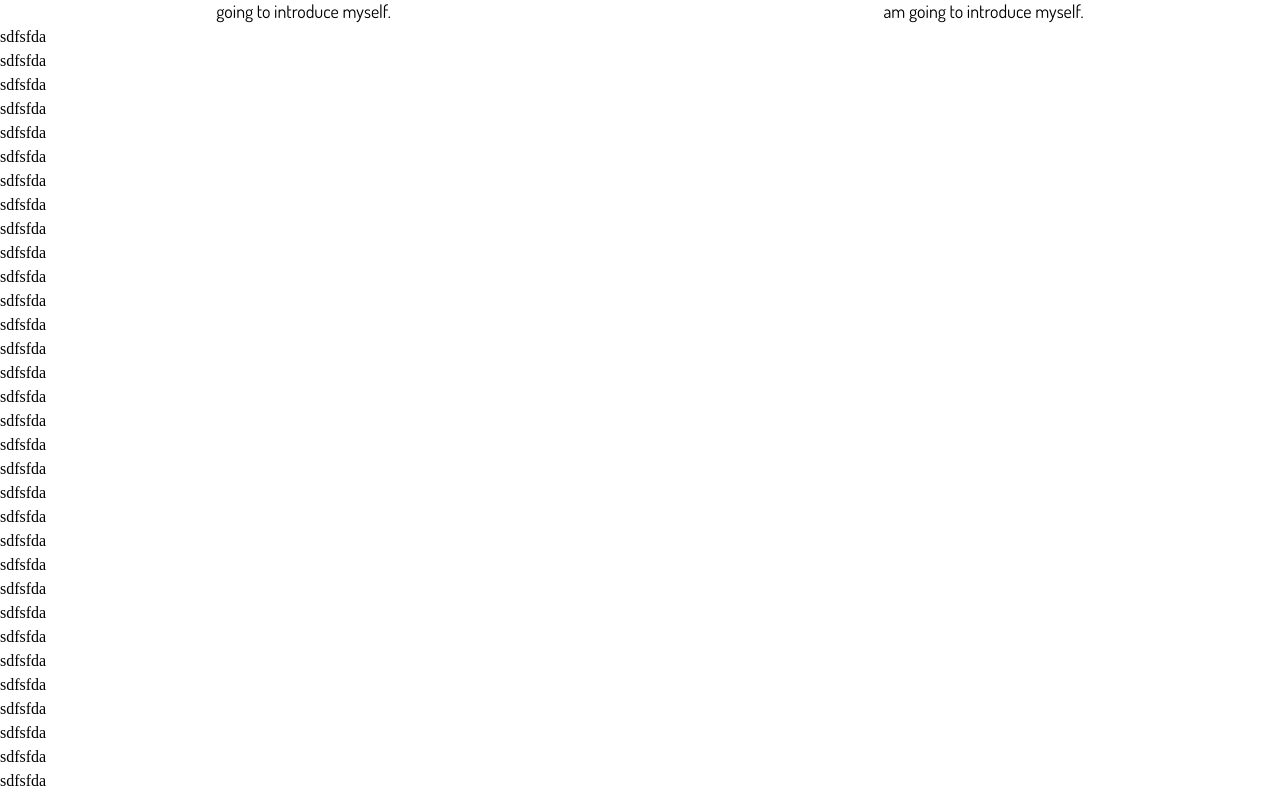
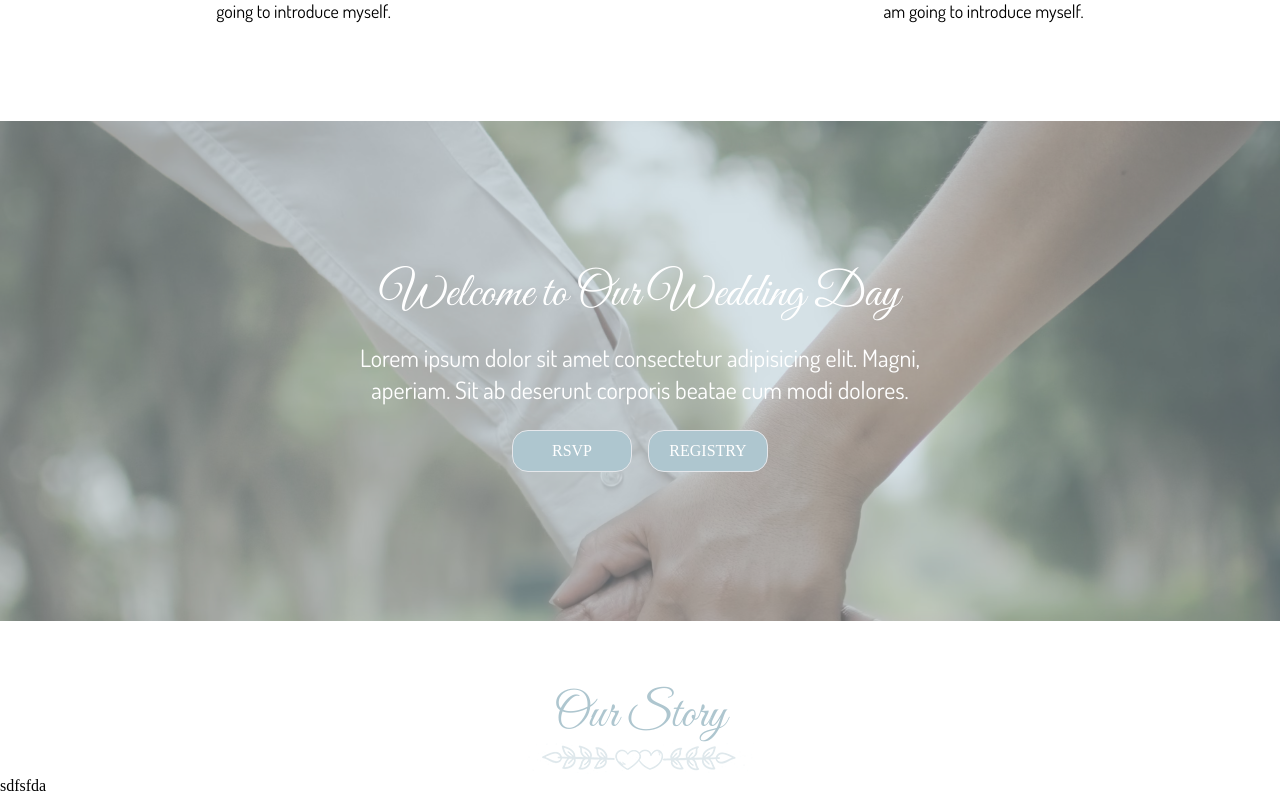
Before and after one commit to jpswt/rsvp, a React (Vite) app: page / in a window 1280 px wide. Shown: the part 1680-2476 px from the top of the page. Built offline with nearby package versions, Linux system fonts and the light colour scheme.

Commit message:
completed rsvp quick link section

```diff
--- a/src/App.jsx
+++ b/src/App.jsx
@@ -2,6 +2,7 @@ import Banner from './components/Banner';
 import Countdown from './components/Countdown';
 import Couple from './components/Couple';
 import Hero from './components/Hero';
+import Hero2 from './components/Hero2';
 import Navbar from './components/Navbar';
 
 function App() {
@@ -11,6 +12,8 @@ function App() {
 			<Hero />
 			<Countdown />
 			<Couple />
+			<Hero2 />
+			<Banner title="Our Story" />
 
 			<p>sdfsfda</p>
 			<p>sdfsfda</p>
--- /dev/null
+++ b/src/components/Button.jsx
@@ -0,0 +1,11 @@
+const Button = ({ children, url }) => {
+	return (
+		<a
+			className="text-primary border bg-primary py-2  rounded-2xl w-[120px] text-center "
+			href={url}
+		>
+			{children}
+		</a>
+	);
+};
+export default Button;
--- /dev/null
+++ b/src/components/Hero2.jsx
@@ -0,0 +1,30 @@
+import HeroHeart from '../assets/images/HeroHeart.png';
+import Button from './Button';
+
+const Hero2 = () => {
+	return (
+		<div
+			className="relative h-1/2 w-screen bg-left-4 md:bg-right-4 bg-fixed bg-rsvp bg-cover bg-no-repeat mt-24"
+			id="home"
+		>
+			<div className=" absolute inset-0 bg-primary opacity-50"></div>
+
+			<div className="flex items-center justify-center h-full min-h-[500px]">
+				<div className="absolute top-50 left-50 lg:top-50 lg:left-50 flex flex-col items-center justify-center gap-6 w-full  md:w-1/2">
+					<p className="text-primary font-cursive text-3xl lg:text-5xl">
+						Welcome to Our Wedding Day
+					</p>
+					<p className="text-primary font-nav text-lg md:text-xl lg:text-2xl px-6 text-center">
+						Lorem ipsum dolor sit amet consectetur adipisicing elit. Magni,
+						aperiam. Sit ab deserunt corporis beatae cum modi dolores.
+					</p>
+					<div className="flex gap-4">
+						<Button url="#home">RSVP</Button>
+						<Button url="#couple">REGISTRY</Button>
+					</div>
+				</div>
+			</div>
+		</div>
+	);
+};
+export default Hero2;
--- /dev/null
+++ b/src/components/Story.jsx
@@ -0,0 +1,10 @@
+import Banner from './Banner';
+
+const Story = () => {
+	return (
+		<div>
+			<Banner />
+		</div>
+	);
+};
+export default Story;
--- a/tailwind.config.js
+++ b/tailwind.config.js
@@ -19,6 +19,7 @@ export default {
 		backgroundImage: {
 			hero: "url('../src/assets/images/hero.avif')",
 			heart: "url('../src/assets/images/HeroHeart.png')",
+			rsvp: "url('../src/assets/images/rsvp-hands.avif')",
 		},
 		backgroundPosition: {
 			'left-4': 'center left -14rem',
```
Also changed, not shown: src/assets/images/rsvp-hands.avif (added).
